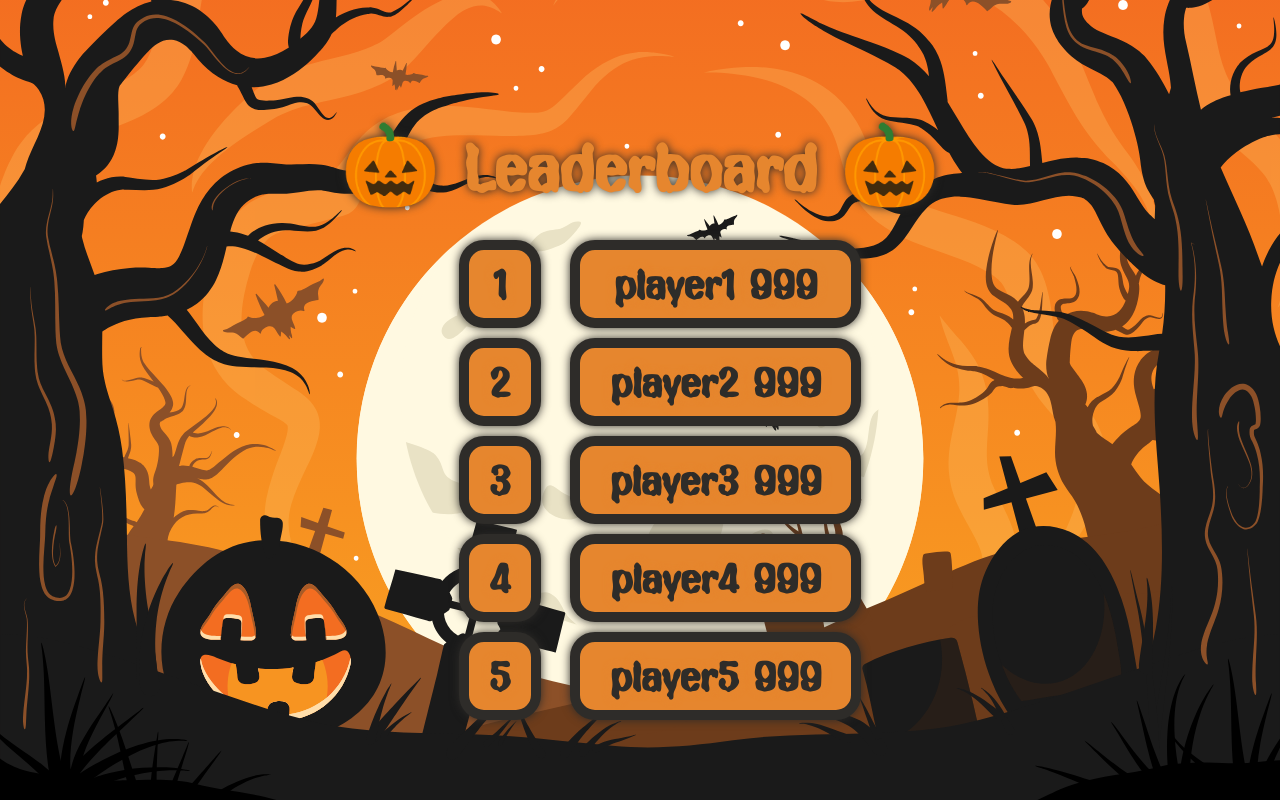
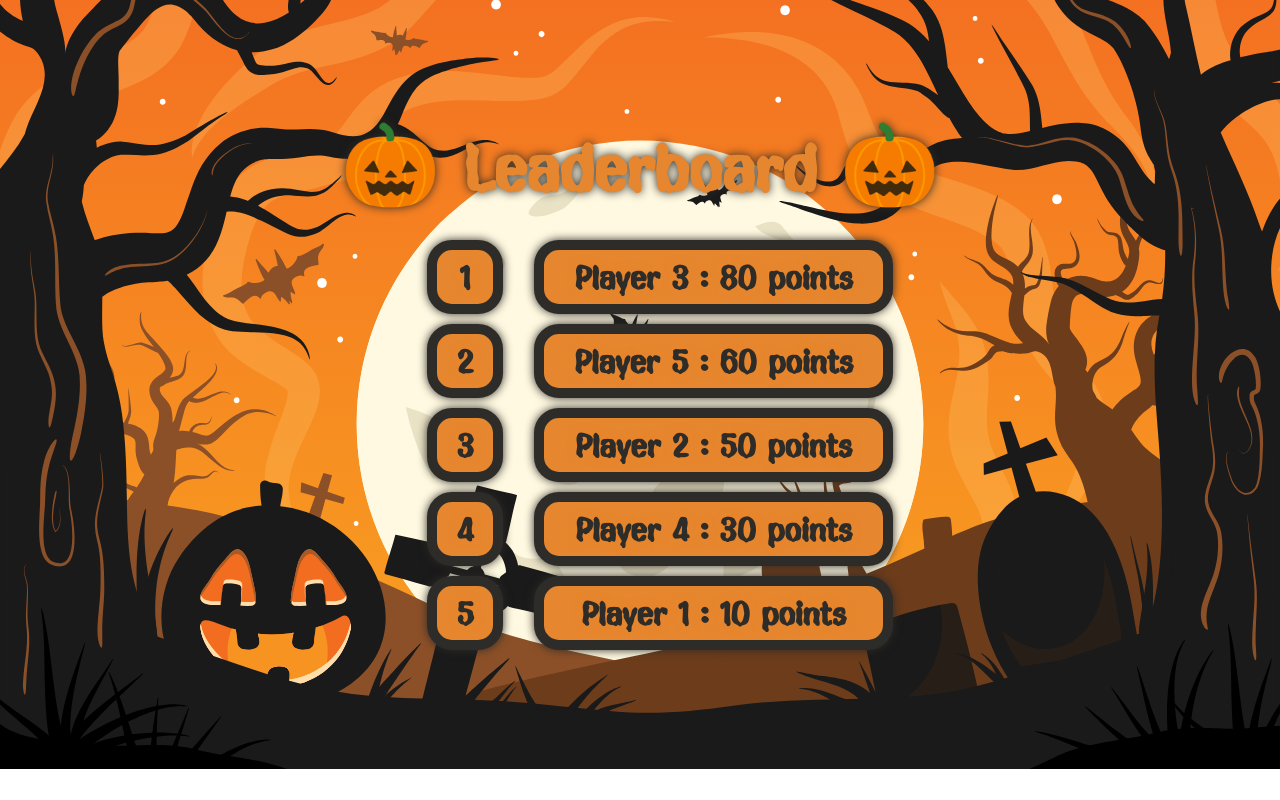
Before and after one commit to NutchapolSal/osproject, a SvelteKit app: page /leaderBoard in a window 1280 px wide. Built offline with nearby package versions, Linux system fonts and the light colour scheme.

Commit message:
add players variable and function

```diff
--- a/src/routes/leaderBoard/+page.svelte
+++ b/src/routes/leaderBoard/+page.svelte
@@ -1,36 +1,35 @@
 <script>
+	let players = [
+    { name: 'Player 1', score: 10 },
+    { name: 'Player 2', score: 50 },
+    { name: 'Player 3', score: 80 },
+    { name: 'Player 4', score: 30 },
+    { name: 'Player 5', score: 60 }
+  ];
 
+  const sortedPlayers = players.slice().sort((a, b) => b.score - a.score);
+
+  $: topPlayers = players.slice(0, 3);
+
+  function getPlayerRank(player) {
+    return sortedPlayers.findIndex(p => p === player) + 1;
+  }
 </script>
 
 
 <div class="header">
 	<h1>🎃 Leaderboard 🎃</h1>
 </div>
-<!-- <div class="top-player">
-	<div class="rank1">
-
-	</div>
-	<div class="rank2">
-
-	</div>
-	<div class="rank3">
-
-	</div>
-</div> -->
 <div class="boardcontainer">
 	<ul class="ranking">
-		<li>1</li>
-		<li>2</li>
-		<li>3</li>
-		<li>4</li>
-		<li>5</li>
+		{#each sortedPlayers as player (player.name)}
+			<li>{getPlayerRank(player)}</li>
+		{/each}
 	</ul>
 	<ul class="player">
-		<li>player1 999</li>
-		<li>player2 999</li>
-		<li>player3 999</li>
-		<li>player4 999</li>
-		<li>player5 999</li>
+		{#each sortedPlayers as player (player.name)}
+			<li>{player.name} : {player.score} points</li>
+		{/each}
 	</ul>
 </div>
 
@@ -49,16 +48,13 @@
 	}
 	div.boardcontainer {
 		margin: auto;
-		/* width: 50%; */
 		display: flex;
-		/* justify-content: space-around; */
 		align-items: center;
-		/* gap: 5%; */
 	}
 	.boardcontainer li {
 		list-style-type: none;
 		font-family: myFirstFont;
-		font-size: 50px;
+		font-size: 40px;
 		font-weight: 1000;
 		color: var(--base-black);
 		text-shadow: 0px 0px 10px var(--base-orange);
@@ -68,7 +64,6 @@
 	}
 	ul.ranking {
 		padding-inline-start: 0px;
-		/* width: 100%; */
 	}
 	ul.ranking li {
 		width: 150%;
```
